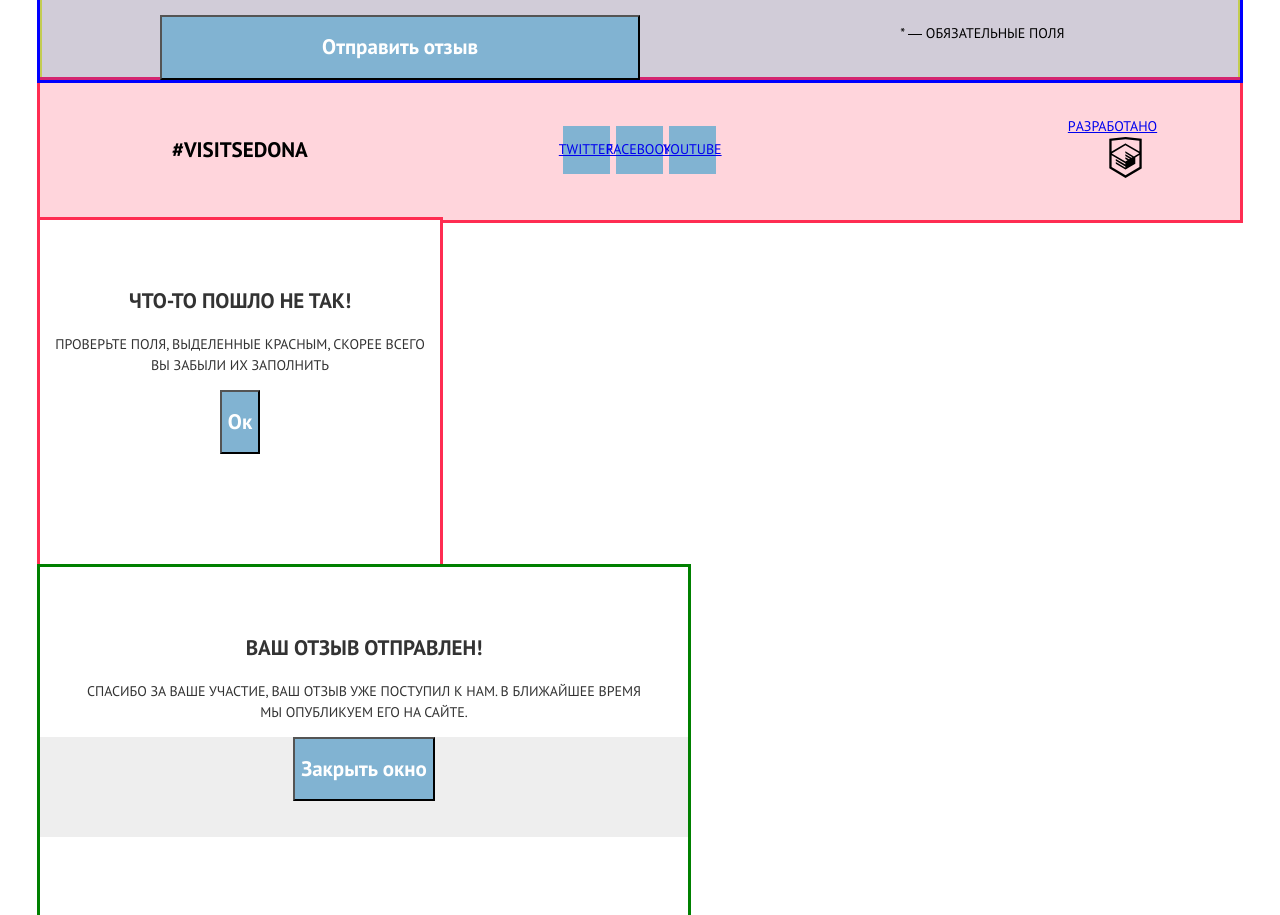
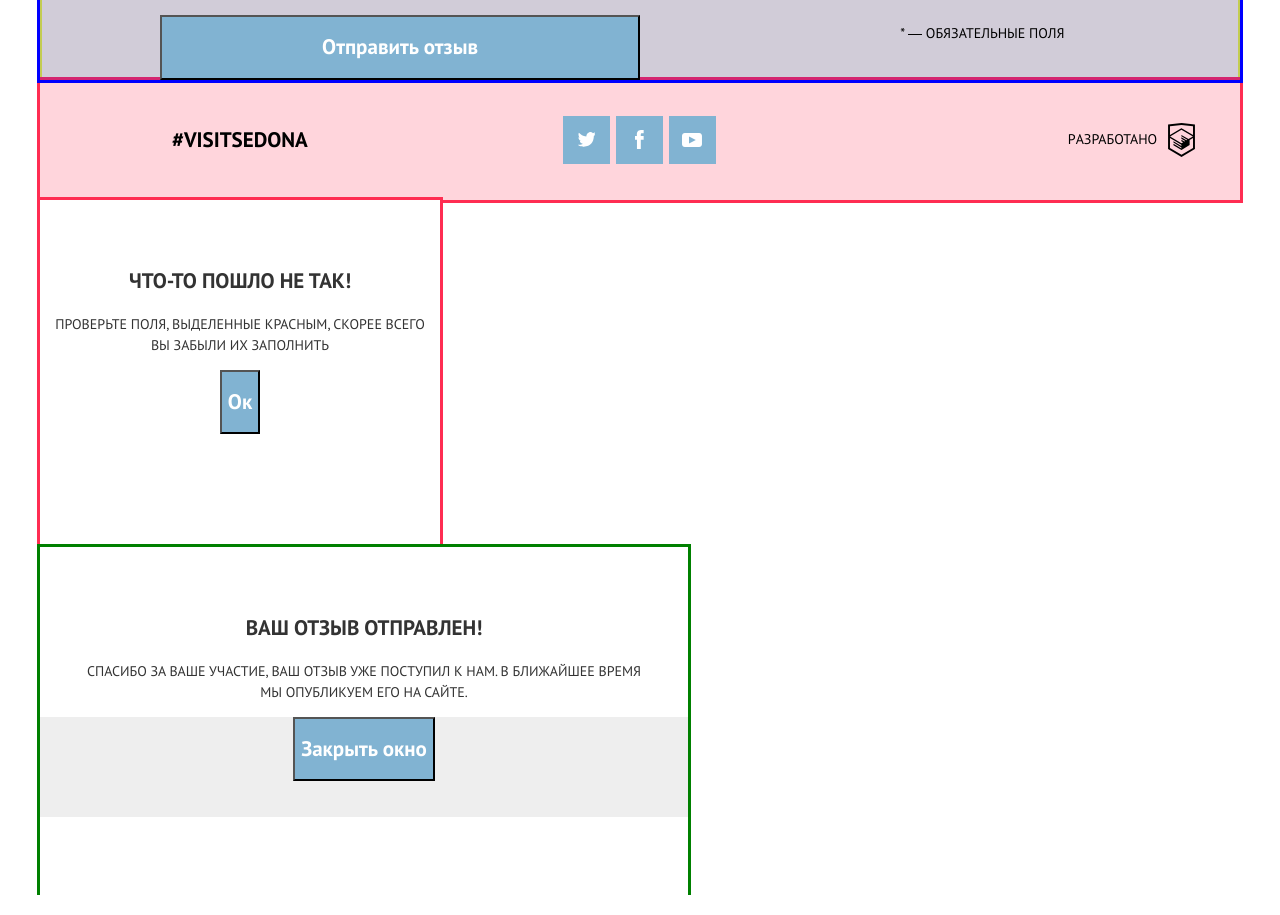
Before and after one commit to alexkachar/198060-sedona, a website: page form.html in a window 1280 px wide. Shown: the part 1254-2169 px from the top of the page. Drawn offline with nearby package versions, Linux system fonts and the light colour scheme; files that its build step writes are made by us from their sources.

Commit message:
стилизация main-footer 2

```diff
--- a/form.html
+++ b/form.html
@@ -138,18 +138,39 @@
         <section class="social">
           <h2 class="visually-hidden">Седона в&nbsp;социальных сетях</h2>
           <ul class="social__list">
-            <li class="social__item"><a class="social__link" href="#"  aria-label="twitter">twitter</a></li>
-            <li class="social__item"><a class="social__link" href="#" aria-label="facebook">facebook</a></li>
-            <li class="social__item"><a class="social__link" href="#"  aria-label="youtube">youtube</a></li>
+            <li class="social__item">
+              <a class="social__link social__link--twitter" href="#" aria-label="twitter">
+                <span class="visually-hidden">Twitter</span>
+                <svg class="social__svg" version="1.0" id="Layer_1" xmlns="http://www.w3.org/2000/svg" xmlns:xlink="http://www.w3.org/1999/xlink" x="0px" y="0px" width="17.5px" height="14.663px" viewBox="0 0 17.5 14.663" enable-background="new 0 0 17.5 14.663" xml:space="preserve">
+                  <path fill-rule="evenodd" clip-rule="evenodd" d="M11.283,0.153c1.736-0.484,3.074,0.264,3.685,1.15 c0.694-0.225,1.372-0.47,2.072-0.69c-0.004,0.841-0.538,1.478-0.883,1.728C16.861,2.506,17.5,1.86,17.5,1.86 c-0.175,0.977-1.035,1.746-1.611,1.977C15.65,10.429,12.617,14.793,5.507,14.66c-0.538,0,0.077,0-0.46,0 c-0.422,0-4.29-0.45-5.047-1.843c2.341,0.192,4.011-0.412,4.835-1.15c-0.989-0.293-2.761-0.464-3.07-2.881 c0.362,0.105,0.583,0.223,1.228,0.117C1.757,8.067,0.385,7.366,0.461,5.218c0.294,0.319,1.1,0.523,1.381,0.461 c-0.725-0.235-2.03-3.281-0.921-4.836C2.794,2.655,4.769,4.364,8.29,4.528C8.506,2.288,9.461,0.788,11.283,0.153z"/>
+                </svg>
+              </a>
+            </li>
+            <li class="social__item">
+              <a class="social__link social__link--facebook" href="#" aria-label="facebook">
+                <span class="visually-hidden">Facebook</span>
+                <svg class="social__svg" version="1.0" id="Layer_1" xmlns="http://www.w3.org/2000/svg" xmlns:xlink="http://www.w3.org/1999/xlink" x="0px" y="0px" width="8.672px" height="18.944px" viewBox="0 0 8.672 18.944" enable-background="new 0 0 8.672 18.944" xml:space="preserve">
+                  <path d="M6.275,3.356c0.799,0,1.599,0,2.398,0c0-1.119,0-2.237,0-3.356c-0.959,0-1.92,0-2.878,0C2.656,0.181,1.54,2.387,1.948,6.114 H0v3.518h1.959c0,3.104,0,6.208,0,9.312c1.279,0,2.559,0,3.837,0c0-3.104,0-6.208,0-9.312h2.857V6.114H5.787 C5.765,5.069,5.75,3.709,6.275,3.356z"/>
+                </svg>
+              </a>
+            </li>
+            <li class="social__item">
+              <a class="social__link social__link--youtube" href="#"  aria-label="youtube">
+                <span class="visually-hidden">Youtube</span>
+                <svg class="social__svg" version="1.0" id="Layer_1" xmlns="http://www.w3.org/2000/svg" xmlns:xlink="http://www.w3.org/1999/xlink" x="0px" y="0px" width="19.979px" height="14.015px" viewBox="0 0 19.979 14.015" enable-background="new 0 0 19.979 14.015" xml:space="preserve">
+                  <path d="M17.145,0H2.835C1.275,0,0,1.275,0,2.835v8.345c0,1.56,1.275,2.835,2.835,2.835h14.31c1.56,0,2.835-1.275,2.835-2.835V2.835 C19.979,1.275,18.704,0,17.145,0z M7.036,10.392V3.623l6.769,3.384L7.036,10.392z"/>
+                </svg>
+              </a>
+            </li>
           </ul>
         </section>
 
         <section class="copyright">
           <h2 class="visually-hidden">Студия-разработчик сайта:</h2>
-            <a class="copyright__logo" href="https://htmlacademy.ru/intensive/adaptive">
+          <a class="copyright__link" href="https://htmlacademy.ru/intensive/adaptive">
             Pазработано
             <span class="visually-hidden">HTML Academy</span>
-              <svg width="115" height="41" version="1.1" xmlns="http://www.w3.org/2000/svg" xmlns:xlink="http://www.w3.org/1999/xlink" x="0px" y="0px" viewBox="0 0 26.943 34.09" enable-background="new 0 0 26.943 34.09" xml:space="preserve">
+            <svg  class="copyright__svg" width="27" height="34" version="1.1" xmlns="http://www.w3.org/2000/svg" xmlns:xlink="http://www.w3.org/1999/xlink" x="0px" y="0px" viewBox="0 0 26.943 34.09" enable-background="new 0 0 26.943 34.09" xml:space="preserve">
               <path d="M13.62,0.017L13.472,0L0,1.412v24.661l13.473,8.017l13.43-7.99l0.042-0.025V1.412L13.62,0.017z M25.019,12.127L13.495,5.334 L13.494,5.23l-0.087,0.05l-0.088-0.056v0.109L1.925,12.118V3.147l11.548-1.212l11.547,1.212V12.127z M13.405,6.787L24.923,13.5 l-4.479,2.64l-7.093-4.221l-0.014,1.415l5.904,3.513l-0.86,0.507l-5.03-2.992l-0.014,1.415l3.827,2.275l-0.782,0.523l-3.031-1.787 l-0.014,1.413l1.853,1.091l-1.8,1.081L2.034,13.622L13.405,6.787z M1.925,15.127l11.411,6.791l0.016,1.044L5.41,18.234L5.395,19.65 l7.979,4.795l0.018,1.076l-7.973-4.74l-0.013,1.414l8.021,4.822l0.046,0.025l8.143-4.872l-0.011-5.177l3.415-2.036v10.021 L13.472,31.85L1.925,24.979V15.127z"/>
             </svg>
           </a>
```
Also changed, not shown: photo.html (+26 -5 lines). Lines whose indentation alone changed are shown as unchanged.
